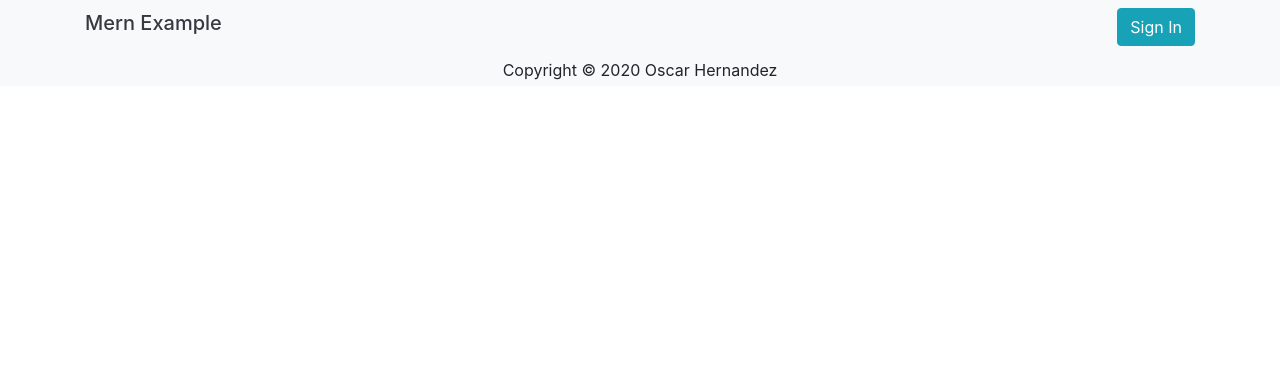
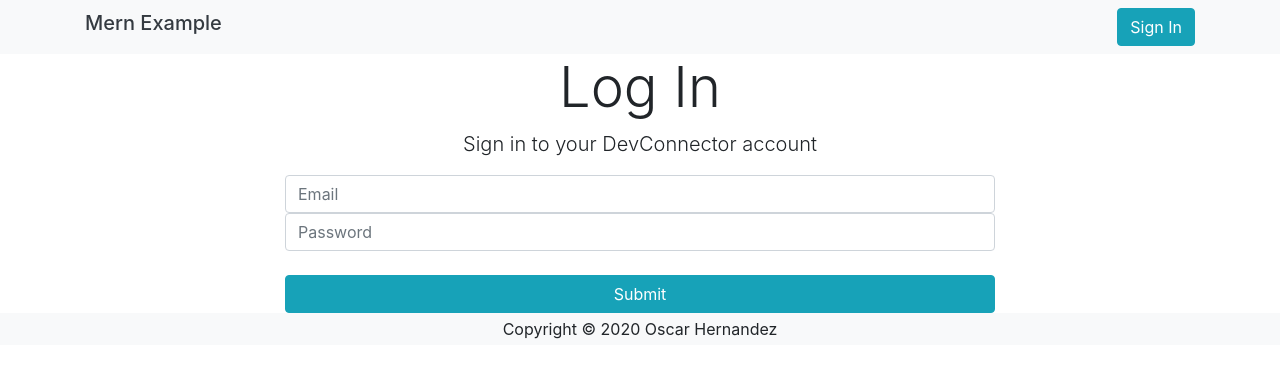
Before and after one commit to oscarjho/rnjsfrontend, a React (Create React App) app: page /login in a window 1280 px wide. Shown: the top 378 px of the page. Built offline with nearby package versions, Linux system fonts and the light colour scheme.

Commit message:
Login with state

```diff
--- a/src/App.js
+++ b/src/App.js
@@ -17,6 +17,7 @@
         <Route exact path="/" component={Landing} />
         <div className="container">
           <Route exact path="/register" component={Register} />
+          <Route exact path="/login" component={Login} />
         </div>
         <Footer />
       </div>
--- a/src/components/auth/Login.js
+++ b/src/components/auth/Login.js
@@ -1,10 +1,58 @@
 import React, { Component } from 'react';
 
 export class Login extends Component {
+
+  constructor() {
+
+    super();
+    this.state = {
+      email: '',
+      password: '',
+      errors: {}
+    };
+
+    this.onChange = this.onChange.bind(this);
+    this.onSubmit = this.onSubmit.bind(this);
+  }
+
+  onChange(e) {
+    this.setState({[e.target.name]: e.target.value});
+  }
+
+  onSubmit(e) {
+
+    e.preventDefault();
+
+    const user = {
+      email: this.state.email,
+      password: this.state.password,
+    }
+
+    console.log(user)
+  }
+
   render() {
     return (
-      <div>
-        Login
+      <div className="login">
+        <div className="container">
+          <div className="row">
+            <div className="col-md-8 m-auto">
+              <h1 className="display-4 text-center">Log In</h1>
+              <p className="lead text-center">
+                Sign in to your DevConnector account
+              </p>
+              <form onSubmit={this.onSubmit}>
+                <div>
+                  <input className="form-control" type="text" placeholder="Email" name="email" value={this.state.email} onChange={this.onChange} />
+                </div>
+                <div>
+                  <input className="form-control" type="password" placeholder="Password" name="password" value={this.state.password} onChange={this.onChange} />
+                </div>
+                <input type="submit" className="btn btn-info btn-block mt-4" />
+              </form>
+            </div>
+          </div>
+        </div>
       </div>
     )
   }
```
